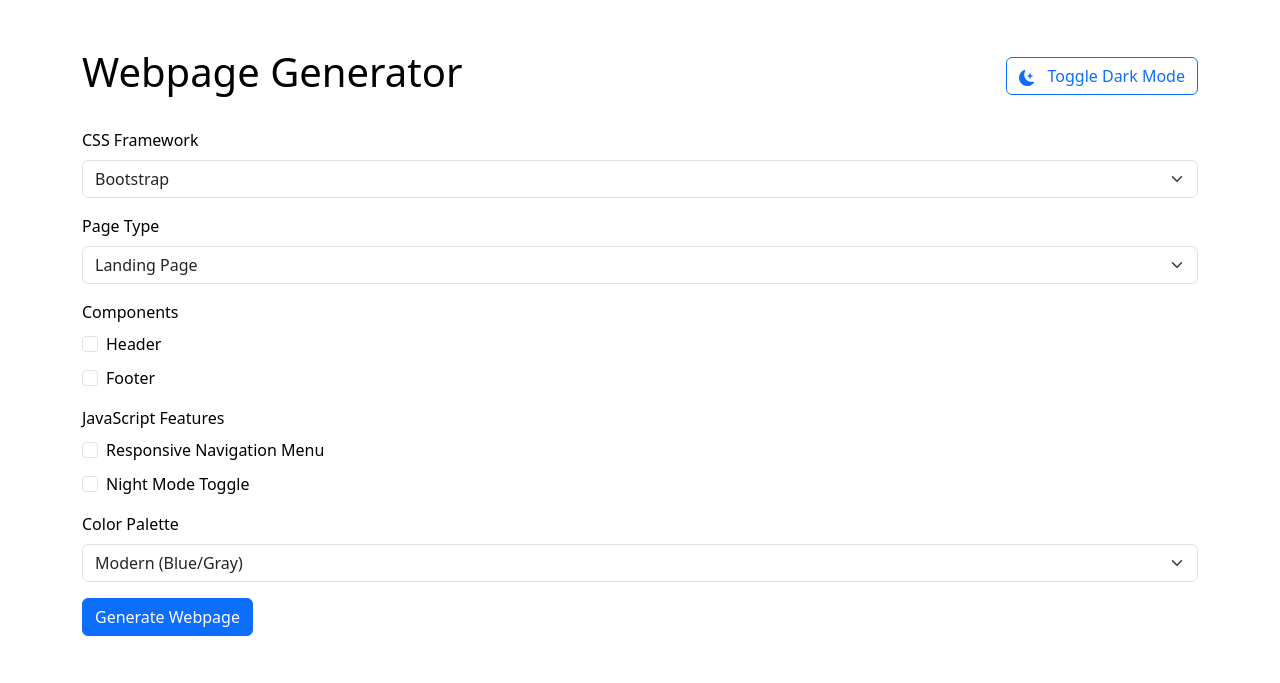
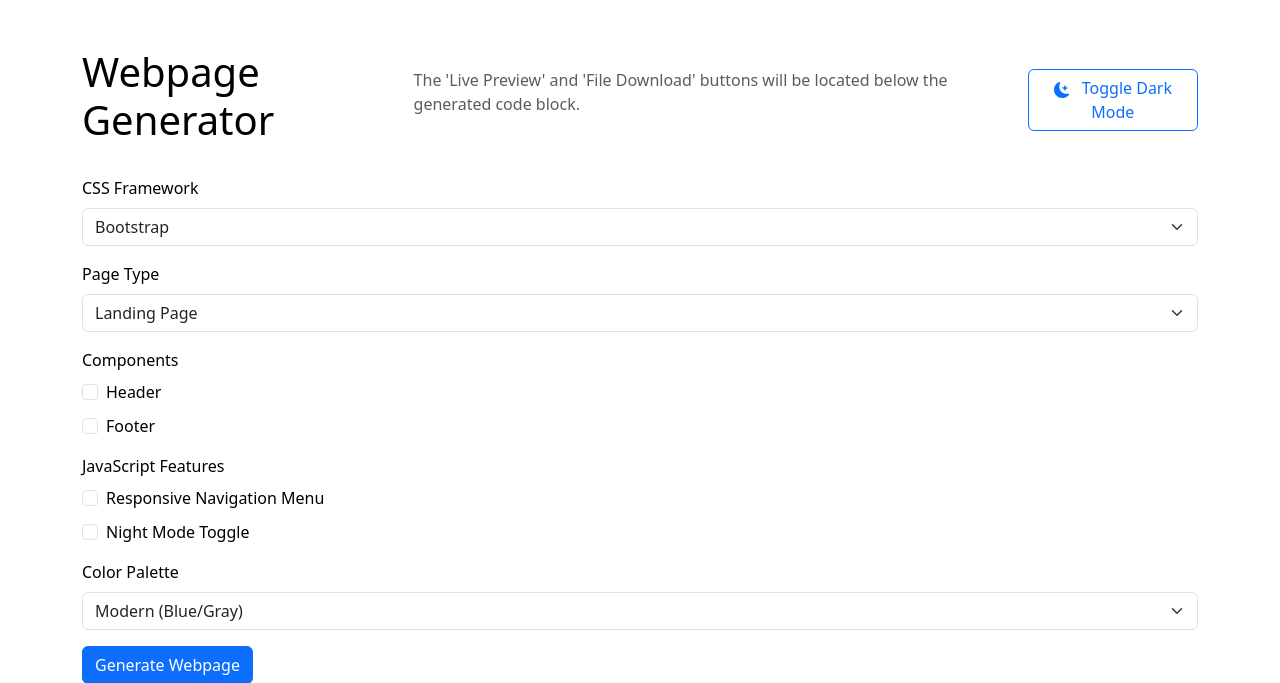
Before and after one commit to hizzybabe/webgen, a Flask app: page / in a window 1280 px wide. Shown: the top 683 px of the page. Run offline with Flask 2, Linux system fonts and the light colour scheme.

Commit message:
add info remark under site title

```diff
--- a/templates/index.html
+++ b/templates/index.html
@@ -11,6 +11,7 @@
     <div class="container mt-5">
         <div class="d-flex justify-content-between align-items-center">
             <h1>Webpage Generator</h1>
+            <p class="text-muted">The 'Live Preview' and 'File Download' buttons will be located below the generated code block.</p>
             <button id="darkModeToggle" class="btn btn-outline-primary">
                 <svg xmlns="http://www.w3.org/2000/svg" width="16" height="16" fill="currentColor" class="bi bi-moon-stars" viewBox="0 0 16 16">
                     <path d="M6 .278a.768.768 0 0 1 .08.858 7.208 7.208 0 0 0-.878 3.46c0 4.021 3.278 7.277 7.318 7.277.527 0 1.04-.055 1.533-.16a.787.787 0 0 1 .81.316.733.733 0 0 1-.031.893A8.349 8.349 0 0 1 8.344 16C3.734 16 0 12.286 0 7.71 0 4.266 2.114 1.312 5.124.06A.752.752 0 0 1 6 .278z"/>
```
